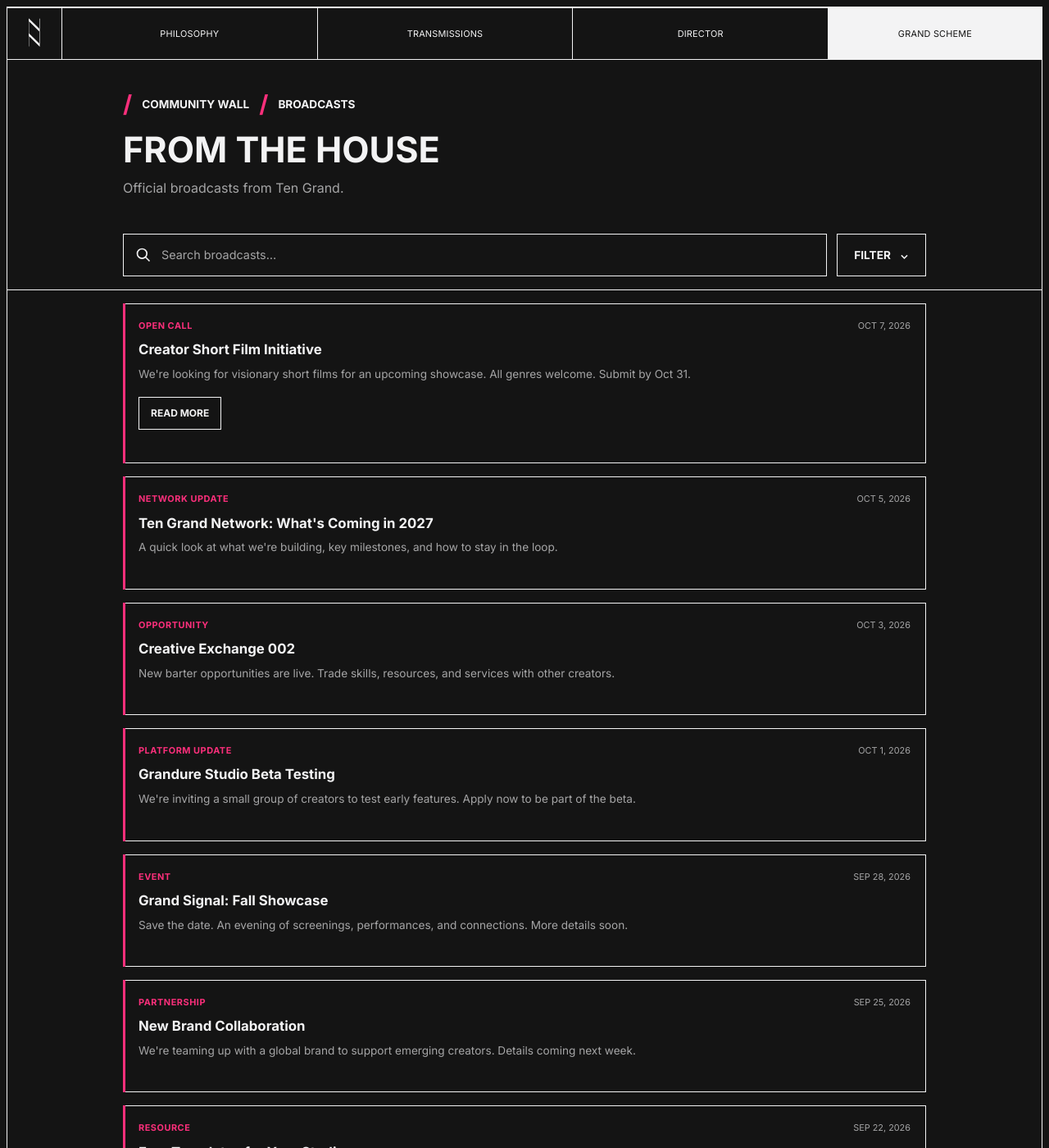
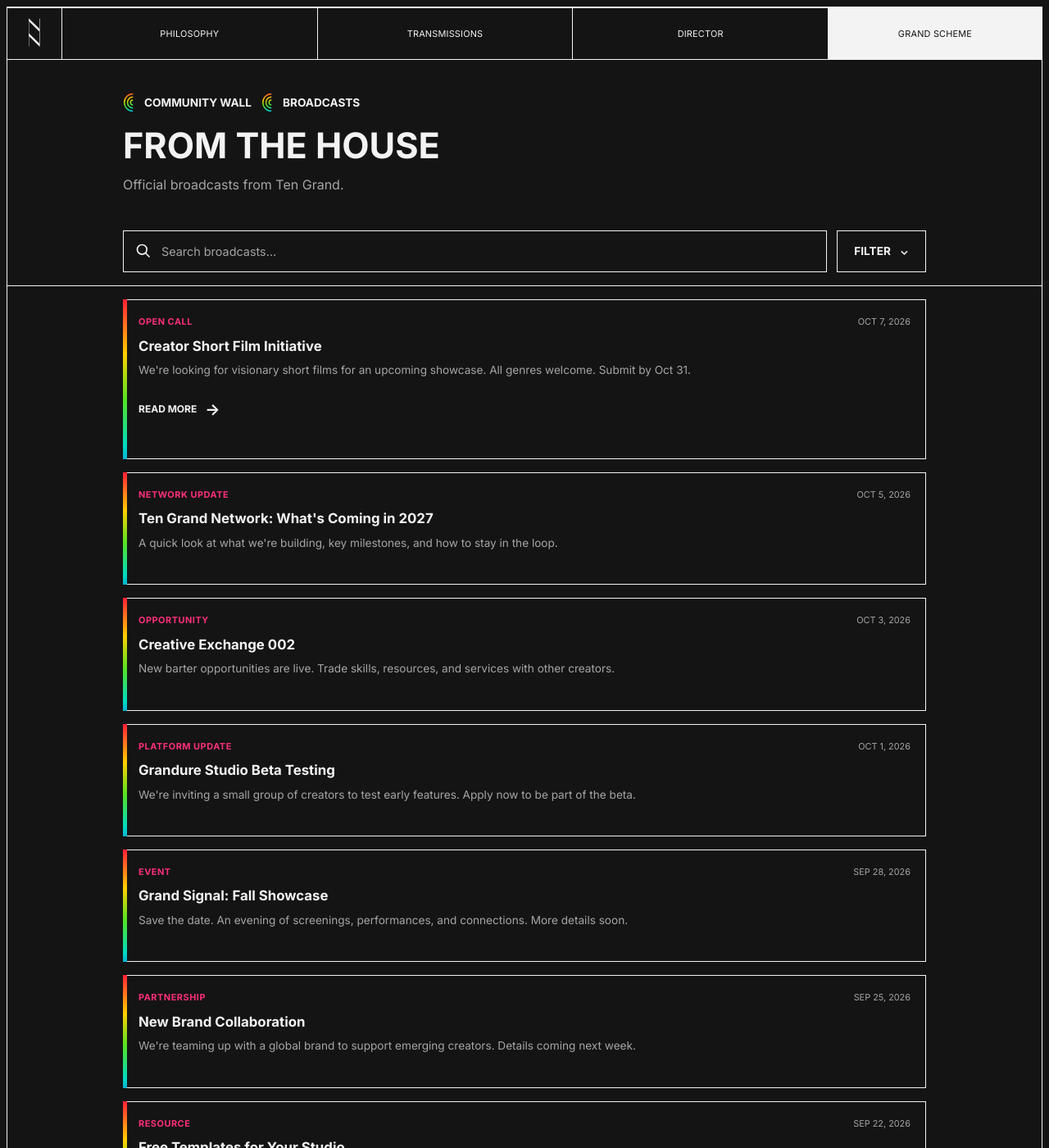
Before and after one commit to laindoe/ten-grand, a Jekyll site: the page built from broadcasts.html, in a window 1280 px wide and 1400 px high. Shown: the whole window at 82% size. Built offline with Jekyll 4.4.1, drawn with Linux system fonts in a browser that asks for light colours.

Commit message:
Add thermal broadcast accents and circular profile glow

```diff
--- a/_includes/broadcast-card.html
+++ b/_includes/broadcast-card.html
@@ -4,7 +4,7 @@
 <article class="cw-broadcast-card" id="broadcast-{{ broadcast.relative_path | slugify }}" tabindex="-1">
   {% include broadcast-summary.html broadcast=broadcast heading=include.heading %}
   {% if additional_text != '' or attachments.size > 0 %}
-  <button type="button" class="cw-broadcast-card__read-more" data-broadcast-open aria-haspopup="dialog" aria-controls="broadcast-modal" aria-label="Read more about {{ broadcast.title | escape }}">READ MORE</button>
+  <button type="button" class="cw-broadcast-card__read-more" data-broadcast-open aria-haspopup="dialog" aria-controls="broadcast-modal" aria-label="Read more about {{ broadcast.title | escape }}">READ MORE <span aria-hidden="true">&rarr;</span></button>
   <template class="broadcast-detail">
     <header class="broadcast-modal__original cw-broadcast-card">
       {% include broadcast-summary.html broadcast=broadcast heading='h2' %}
--- /dev/null
+++ b/_includes/broadcast-icon.html
@@ -0,0 +1 @@
+<span class="broadcast-arc" aria-hidden="true"></span>
--- a/broadcasts.html
+++ b/broadcasts.html
@@ -13,7 +13,7 @@ permalink: /broadcasts/
   <link rel="apple-touch-icon" href="{{ '/apple-touch-icon.png' | relative_url }}" />
   <link rel="stylesheet" href="{{ '/css/style.css' | relative_url }}?v=158" />
   <link rel="stylesheet" href="{{ '/css/broadcasts.css' | relative_url }}?v=5" />
-  <link rel="stylesheet" href="{{ '/css/broadcast-cards.css' | relative_url }}?v=2" />
+  <link rel="stylesheet" href="{{ '/css/broadcast-cards.css' | relative_url }}?v=4" />
 </head>
 <body>
   <div class="site-frame">
@@ -22,9 +22,9 @@ permalink: /broadcasts/
       <div class="broadcasts__sticky">
         <div class="broadcasts__sticky-inner">
       <nav class="broadcasts__breadcrumb" aria-label="Breadcrumb">
-        <span class="broadcasts__slash" aria-hidden="true">/</span>
+        {% include broadcast-icon.html %}
         <a href="{{ '/community-wall/' | relative_url }}">COMMUNITY WALL</a>
-        <span class="broadcasts__slash" aria-hidden="true">/</span>
+        {% include broadcast-icon.html %}
         <span aria-current="page">BROADCASTS</span>
       </nav>
         <header class="broadcasts__header">
--- a/community-wall.html
+++ b/community-wall.html
@@ -14,8 +14,8 @@ permalink: /community-wall/
   <link rel="apple-touch-icon" href="{{ '/apple-touch-icon.png' | relative_url }}" />
   <link rel="stylesheet" href="{{ '/css/style.css' | relative_url }}?v=158" />
   <link rel="stylesheet" href="{{ '/css/cropper.min.css' | relative_url }}" />
-  <link rel="stylesheet" href="{{ '/css/community-wall.css' | relative_url }}?v=83" />
-  <link rel="stylesheet" href="{{ '/css/broadcast-cards.css' | relative_url }}?v=2" />
+  <link rel="stylesheet" href="{{ '/css/community-wall.css' | relative_url }}?v=84" />
+  <link rel="stylesheet" href="{{ '/css/broadcast-cards.css' | relative_url }}?v=4" />
 </head>
 <body>
 
@@ -102,7 +102,7 @@ permalink: /community-wall/
       <div class="cw-inner">
         <div class="cw-section-header">
           <div class="cw-section-header__text">
-            <h2 class="cw-section-header__title"><span class="cw-section-header__slash" aria-hidden="true">/</span>BROADCASTS</h2>
+            <h2 class="cw-section-header__title cw-section-header__title--broadcast">{% include broadcast-icon.html %}BROADCASTS</h2>
             <p class="cw-section-header__subtitle">Real-time updates from across the community.</p>
           </div>
           <a class="cw-section-header__link" href="{{ '/broadcasts/' | relative_url }}">VIEW ALL BROADCASTS &rarr;</a>
--- a/css/broadcast-cards.css
+++ b/css/broadcast-cards.css
@@ -14,7 +14,7 @@
   top: -1px;
   bottom: -1px;
   left: -1px;
-  width: 3px;
+  width: 5px;
   background: var(--broadcast-accent);
 }
 .cw-broadcast-card__meta {
@@ -64,7 +64,15 @@
   padding: 10px 14px;
   cursor: pointer;
 }
-.cw-broadcast-card__read-more { margin-top: 18px; }
+.cw-broadcast-card__read-more {
+  display: inline-flex;
+  align-items: center;
+  gap: 10px;
+  margin-top: 18px;
+  padding: 10px 0;
+  border: 0;
+}
+.cw-broadcast-card__read-more span { font-size: 1.2rem; line-height: 1; }
 .cw-broadcast-card__read-more:hover,
 .broadcast-modal__close:hover { border-color: #fb2f7b; }
 .cw-broadcast-card:focus { outline: none; }
@@ -129,3 +137,28 @@
 .broadcast-modal__attachments h3 { font-size: 0.85rem; margin-bottom: 12px; }
 .broadcast-modal__attachments li + li { margin-top: 12px; }
 .broadcast-modal__file-note { color: var(--color-text-muted); font-size: 0.8rem; }
+
+/* Original thermal gradients, shared by the megaphone arcs and edge strips. */
+.broadcast-arc,
+.cw-broadcast-card::before {
+  background: linear-gradient(165deg, #fb2f7b 0%, #ff2337 15%, #ffce00 30%, #54e323 43%, #00dac1 56%, #1249ff 70%, #8f14d8 83%, #fb2f7b 100%);
+  background-size: 100% 220%;
+  animation: broadcast-thermal-drift 16s ease-in-out infinite alternate;
+}
+.broadcast-arc {
+  display: inline-block;
+  flex: none;
+  width: 24px;
+  height: 42px;
+  -webkit-mask: url('../assets/images/broadcast-arcs.svg') center / contain no-repeat;
+  mask: url('../assets/images/broadcast-arcs.svg') center / contain no-repeat;
+}
+.cw-section-header__title--broadcast { display: flex; align-items: center; gap: 12px; }
+.broadcasts__breadcrumb .broadcast-arc { width: 14px; height: 24px; }
+@keyframes broadcast-thermal-drift {
+  from { background-position: 50% 0%; }
+  to { background-position: 50% 100%; }
+}
+@media (prefers-reduced-motion: reduce) {
+  .broadcast-arc, .cw-broadcast-card::before { animation: none; }
+}
--- a/css/community-wall.css
+++ b/css/community-wall.css
@@ -682,7 +682,8 @@ main {
   object-fit: cover;
   outline: 1px solid var(--color-card-border);
   outline-offset: 2px;
-  filter: drop-shadow(0 0 3px var(--voice-glow)) drop-shadow(0 0 10px var(--voice-glow));
+  filter: none;
+  box-shadow: 0 0 3px var(--voice-glow), 0 0 16px var(--voice-glow);
 }
 
 .cw-voice-card__photo--create  { --voice-glow: var(--cw-color-create); }
--- a/voices-heard.html
+++ b/voices-heard.html
@@ -13,7 +13,7 @@ permalink: /voices-heard/
   <link rel="apple-touch-icon" href="{{ '/apple-touch-icon.png' | relative_url }}" />
   <link rel="stylesheet" href="{{ '/css/style.css' | relative_url }}?v=158" />
   <link rel="stylesheet" href="{{ '/css/cropper.min.css' | relative_url }}" />
-  <link rel="stylesheet" href="{{ '/css/community-wall.css' | relative_url }}?v=83" />
+  <link rel="stylesheet" href="{{ '/css/community-wall.css' | relative_url }}?v=84" />
   <link rel="stylesheet" href="{{ '/css/broadcasts.css' | relative_url }}?v=5" />
 </head>
 <body>
```
Also changed, not shown: assets/images/broadcast-arcs.svg (added).
